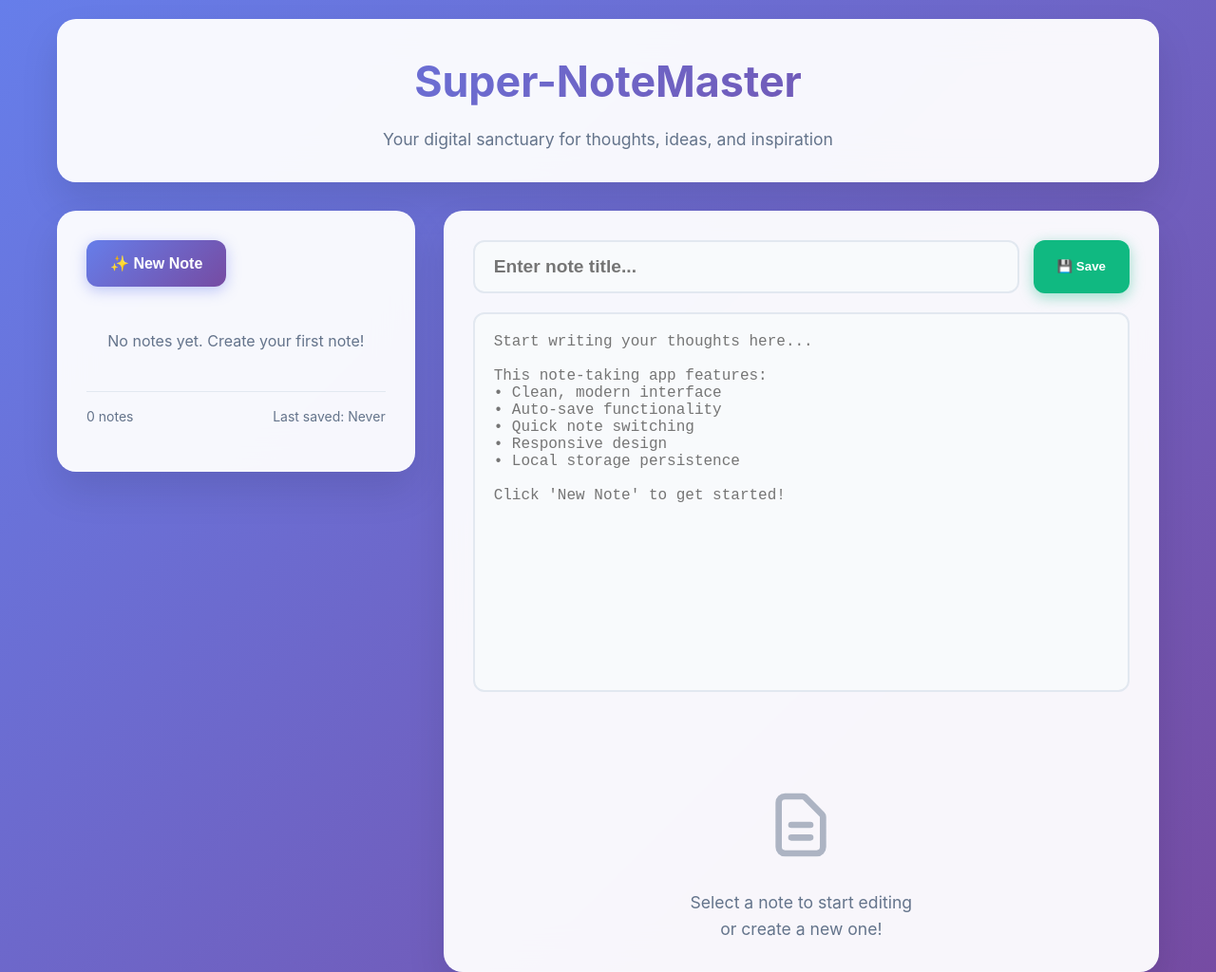
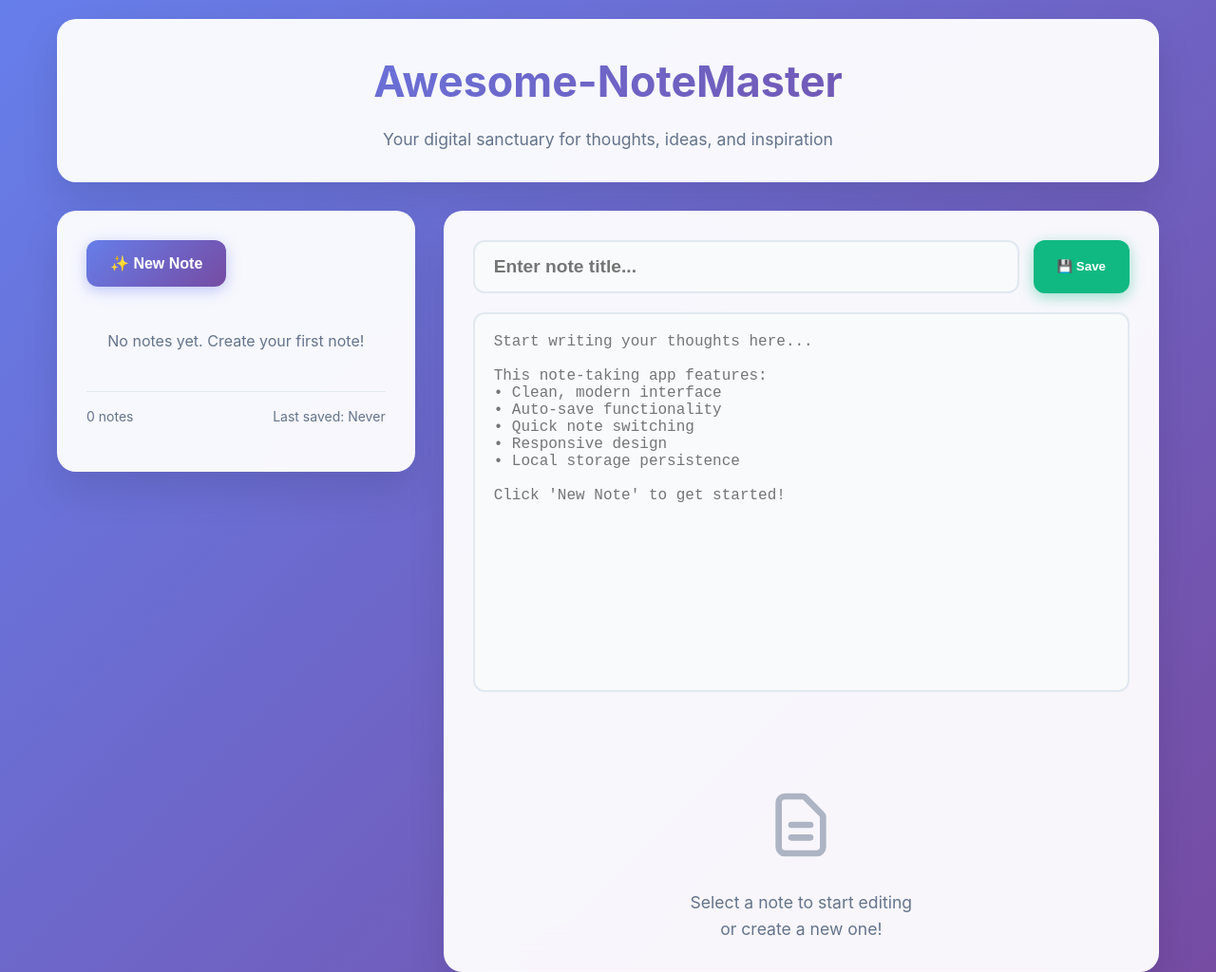
Before and after one commit to Ab-Cloud-dev/Web-CiCD, a plain HTML site: page index.html in a window 1280 px wide. Shown: the top 1024 px of the page at 95% size. Drawn offline with Linux system fonts and the light colour scheme.

Commit message:
Update index.html

```diff
--- a/index.html
+++ b/index.html
@@ -279,7 +279,7 @@
 <body>
     <div class="app-container">
         <div class="header">
-            <h1>Super-NoteMaster</h1>
+            <h1>Awesome-NoteMaster</h1>
             <p>Your digital sanctuary for thoughts, ideas, and inspiration</p>
         </div>
 
```
